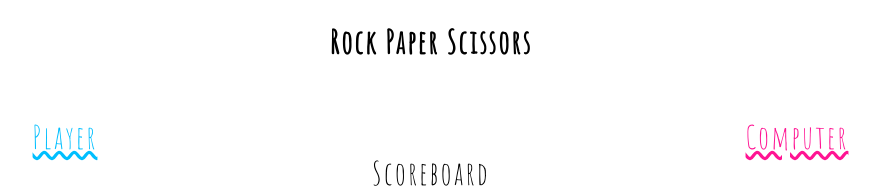
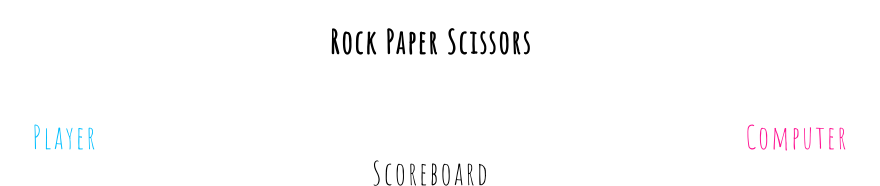
Before and after one commit to Kchao1910/RockPaperScissors, a plain HTML site: page index.html in a window 1280 px wide. Shown: the top 186 px of the page, without its empty margins (209-1089 px from the left). Drawn offline with Linux system fonts and the light colour scheme.

Commit message:
Removed underline style

```diff
--- a/index.css
+++ b/index.css
@@ -21,12 +21,6 @@
 h1, section, a {
   letter-spacing: 2px;
   font-size: 2rem;
-}
-
-.player-name {
-  text-decoration: underline;
-  text-decoration-style: wavy;
-
 }
 
 /*
--- a/index.html
+++ b/index.html
@@ -19,7 +19,7 @@
     </section>
 
     <section class="player-label">
-      <p class="player-name deep-skyblue">Player</p>
+      <p class="deep-skyblue">Player</p>
       <p id="player-score">0</p>
     </section>
 
@@ -28,7 +28,7 @@
     </section>
 
     <section class="computer-label">
-      <p class="player-name deep-pink">Computer</p>
+      <p class="deep-pink">Computer</p>
       <p id="computer-score">0</p>
     </section>
 
```
